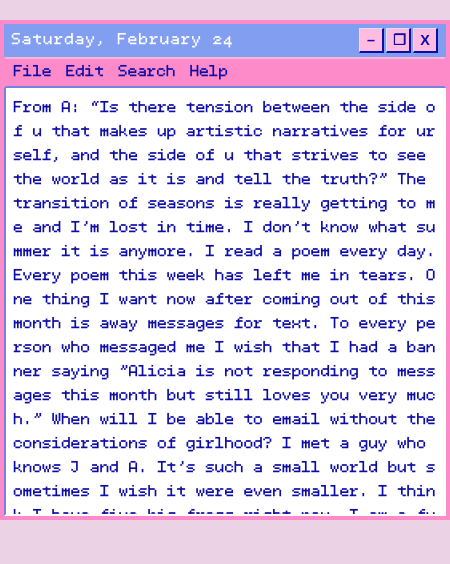
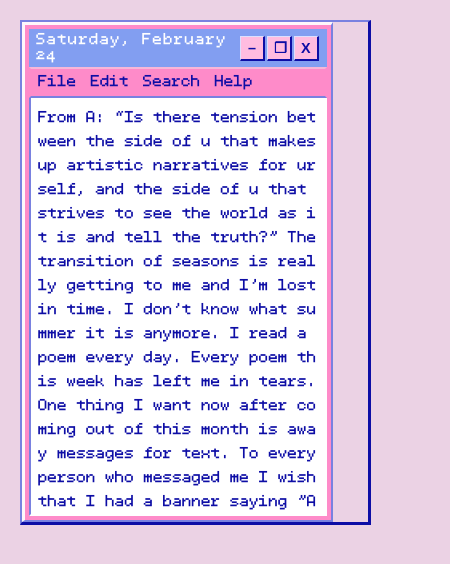
Before and after one commit to axguo/before-i-forget, a plain HTML site: page index.html in a window 390 px wide. Shown: the whole page, 450 px wide, since content can reach past the window. Drawn offline with Linux system fonts and the light colour scheme.

Commit message:
test width mobile

```diff
--- a/style.css
+++ b/style.css
@@ -156,19 +156,18 @@ body, html {
 @media only screen and (max-width: 400px) {
     .notepad-container {
       width: 90%;
-      border: none;
       margin: 20px auto;
+      min-width: 90vw;
     }
 
     .notepad {
-      width: 100%;
-      border: none;
+      width: 90%;
       margin: 0;
+
     }
 
     .text-area {
       width: 100%;
-      border: none;
       border-left: 2px solid #7981e0;
       border-bottom: 2px solid #ffffff;
       border-right: 2px solid #ffffff;
```
